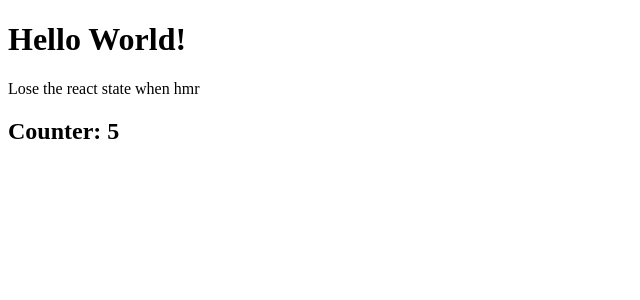
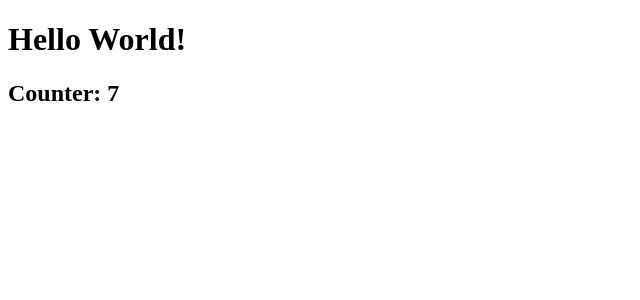
Before and after one commit to yzhiJun/react-step-by-step, a React app: page / in a window 1280 px wide. Shown: the top 300 px of the page, without its empty margins (0-640 px from the left). Built offline with nearby package versions, Linux system fonts and the light colour scheme; the HTML template or start-up script is replaced by a standard one.

Commit message:
Add react hot loading

```diff
--- a/client/Counter.js
+++ b/client/Counter.js
@@ -22,10 +22,7 @@ class Counter extends React.Component {
 
   render() {
     return (
-      <div>
-        <p>Lose the react state when hmr</p>
-        <h2>Counter: {this.state.counter}</h2>
-      </div>
+      <h2>Counter: {this.state.counter}</h2>
    );
   }
 }
--- a/client/index.js
+++ b/client/index.js
@@ -1,10 +1,15 @@
 import React from 'react';
 import ReactDOM from 'react-dom';
+import { AppContainer } from 'react-hot-loader';
 import App from './App';
 
+const mountApp = document.getElementById('app');
+
 ReactDOM.render(
-  <App />,
-  document.getElementById('app')
+  <AppContainer>
+    <App />
+  </AppContainer>,
+  mountApp
 );
 
 // Enable hot reload where available.
@@ -12,8 +17,10 @@ if (module.hot) {
   module.hot.accept('./App', () => {
     const NextApp = require('./App').default;
     ReactDOM.render(
-      React.createElement(NextApp),
-      document.getElementById('app')
+      <AppContainer>
+        <NextApp />
+      </AppContainer>,
+      mountApp
     );
   });
 }
--- a/package.json
+++ b/package.json
@@ -24,6 +24,7 @@
     "express": "^4.14.0",
     "react": "^15.2.1",
     "react-dom": "^15.2.1",
+    "react-hot-loader": "^3.0.0-beta.2",
     "webpack": "^2.1.0-beta.19",
     "webpack-dev-middleware": "^1.6.1",
     "webpack-hot-middleware": "^2.12.1"
--- a/webpack.config.js
+++ b/webpack.config.js
@@ -3,6 +3,7 @@ var webpack = require('webpack');
 var config = {
   entry: [
     'webpack-hot-middleware/client',
+    'react-hot-loader/patch',
     './client/index.js',
   ],
   output: {
@@ -21,6 +22,11 @@ var config = {
   },
   plugins: [
     new webpack.HotModuleReplacementPlugin(),
+    new webpack.DefinePlugin({
+      'process.env': {
+        'NODE_ENV': JSON.stringify('development'),
+      }
+    }),
   ],
 };
 
```
Also changed, not shown: .babelrc.
